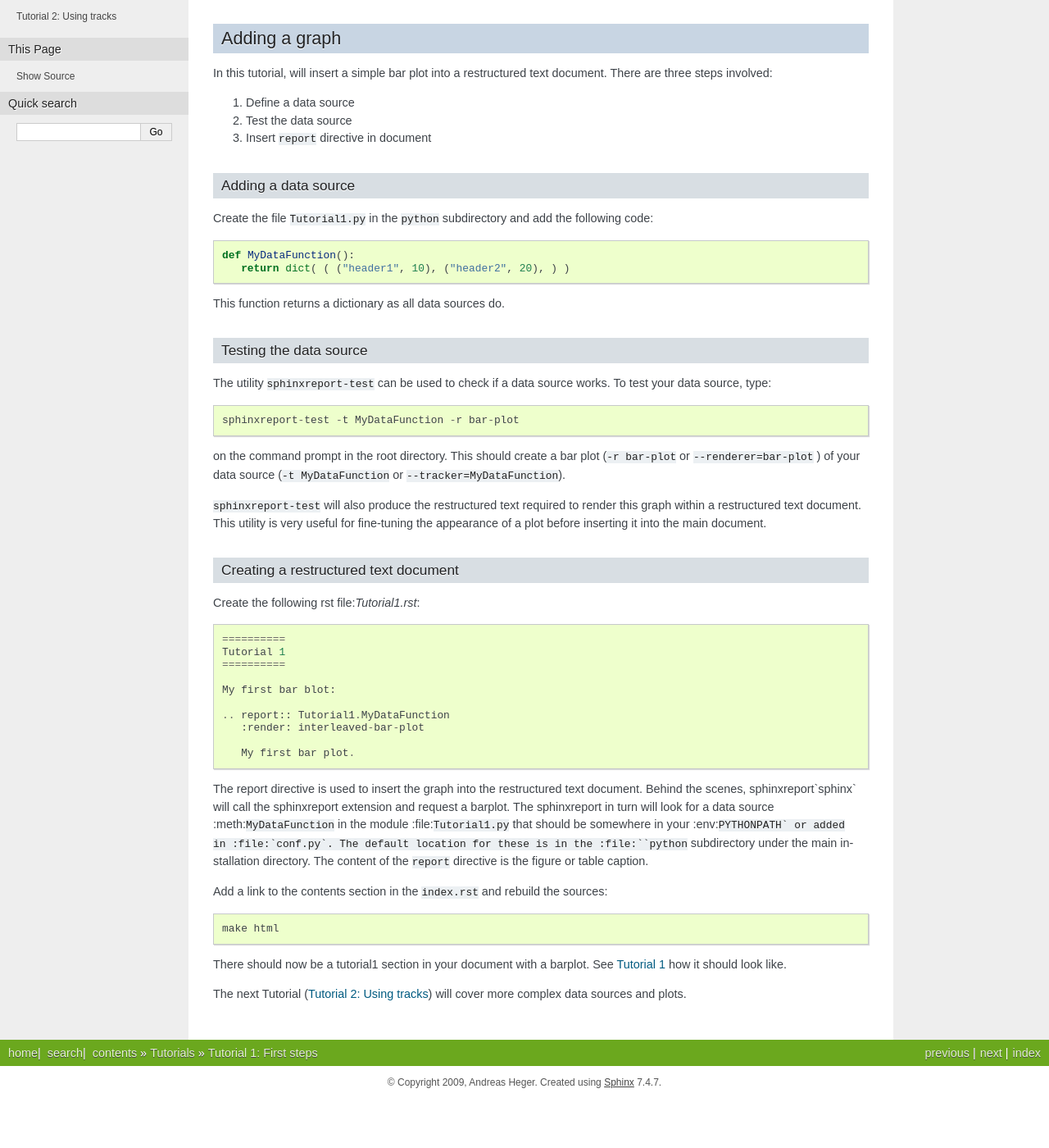
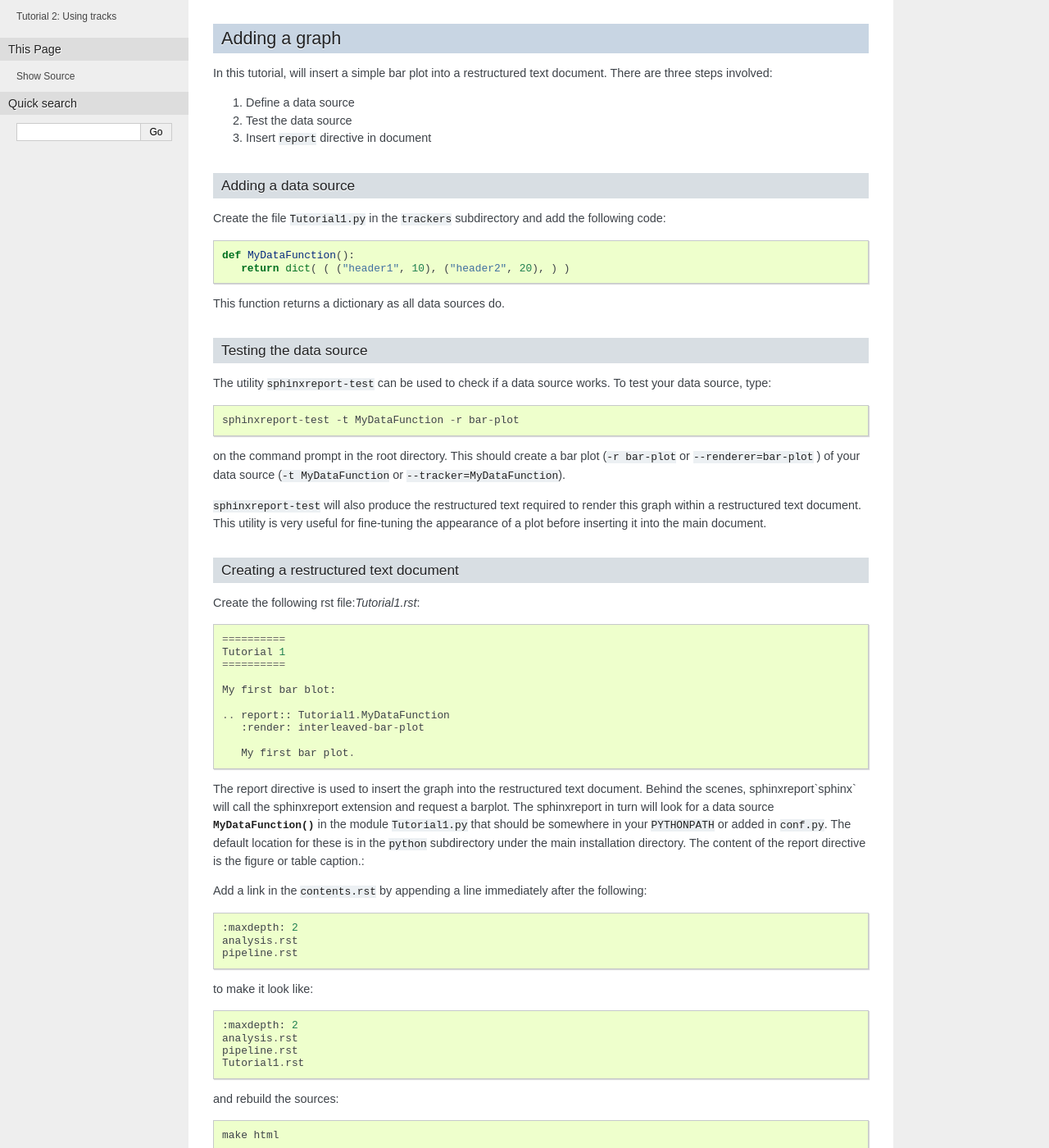
Before and after one commit to AndreasHeger/CGATReport, a Sphinx documentation site: the page built from doc/Tutorial1.rst, in a window 1280 px wide and 1400 px high, scrolled down 412 px. Shown: the whole window at 82% size. Built offline with Sphinx 7.4.7, drawn with Linux system fonts in a browser that asks for light colours; formulas are drawn with MathJax 3; pages that are not in the unit, such as notebooks, are missing from menus; cross-references to code outside the pages are shown as plain code; before the commit the page ends 1752 px from its top, so only the background shows below that.

Commit message:
Fixed several minor mistakes in the tutorial 1-2.
Details:
(1) Minor error in the path to the first data tracker.
(2) index.rst don't exist. Use contents.rst instead.
(3) Added instruction on how to add a link into the contents.rst.
(4) Missing :file: directive for some files.
(5) Fixed some unbalanced quotation marks, and some strange quotation marks.

```diff
--- a/doc/Tutorial1.rst
+++ b/doc/Tutorial1.rst
@@ -37,7 +37,7 @@ There are three steps involved:
 Adding a data source
 ====================
 
-Create the file :file:`Tutorial1.py` in the :file:`python` subdirectory and add
+Create the file :file:`Tutorial1.py` in the :file:`trackers` subdirectory and add
 the following code::
 
    def MyDataFunction():
@@ -81,12 +81,25 @@ Create the following rst file:`Tutorial1.rst`::
 The :term:`report` directive is used to insert the graph into
 the restructured text document. Behind the scenes, sphinxreport`sphinx` will call
 the sphinxreport extension and request a barplot. The sphinxreport in
-turn will look for a data source :meth:``MyDataFunction`` in the module :file:``Tutorial1.py``
-that should be somewhere in your :env:``PYTHONPATH` or added in :file:`conf.py`.
-The default location for these is in the :file:``python`` subdirectory under the main installation
-directory. The content of the ``report`` directive is the figure or table caption.
+turn will look for a data source :meth:`MyDataFunction` in the module :file:`Tutorial1.py`
+that should be somewhere in your :env:`PYTHONPATH` or added in :file:`conf.py`.
+The default location for these is in the :file:`python` subdirectory under the main installation
+directory. The content of the :term:`report` directive is the figure or table caption.::
 
-Add a link to the contents section in the :file:`index.rst` and rebuild the sources::
+Add a link in the :file:`contents.rst` by appending a line immediately after the following::
+
+   :maxdepth: 2
+   analysis.rst
+   pipeline.rst
+
+to make it look like::
+
+   :maxdepth: 2
+   analysis.rst
+   pipeline.rst
+   Tutorial1.rst
+
+and rebuild the sources::
 
     make html
 
--- a/doc/Tutorial2.rst
+++ b/doc/Tutorial2.rst
@@ -19,7 +19,7 @@ to query for available :term:`tracks`.
 Adding a data source
 ********************
 
-Create the file :file:`Tutorial2.py` in the :file:`python` subdirectory and add
+Create the file :file:`Tutorial2.py` in the :file:`trackers` subdirectory and add
 the following code::
 
   from SphinxReport.Tracker import *
```
Also changed, not shown: other parts of doc/Tutorial2.rst (+2 -2 lines).
